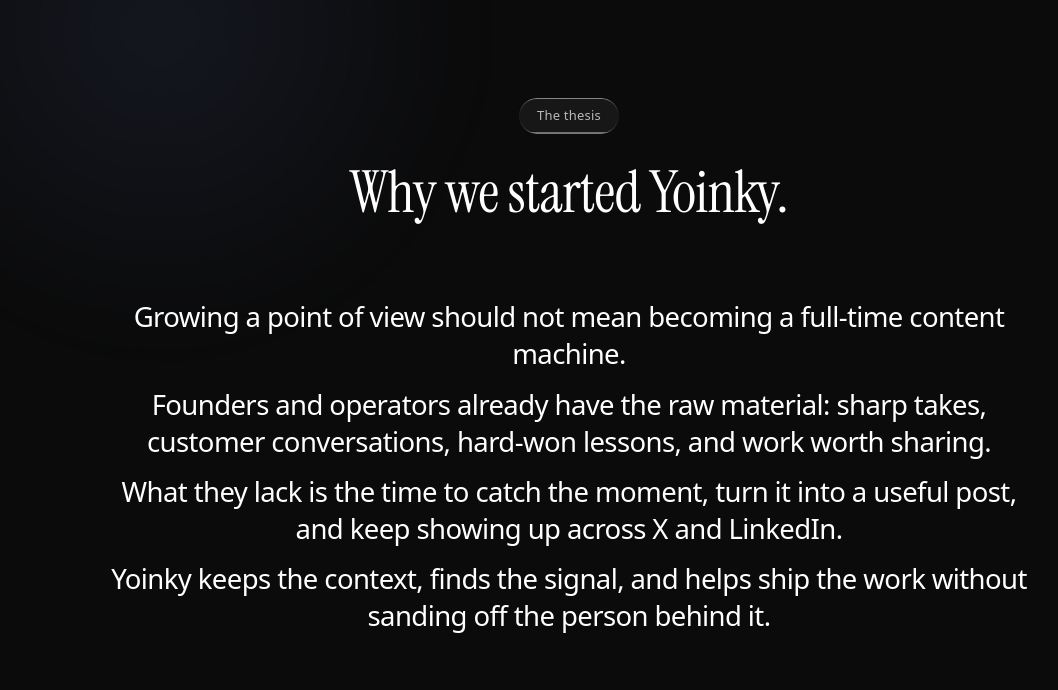
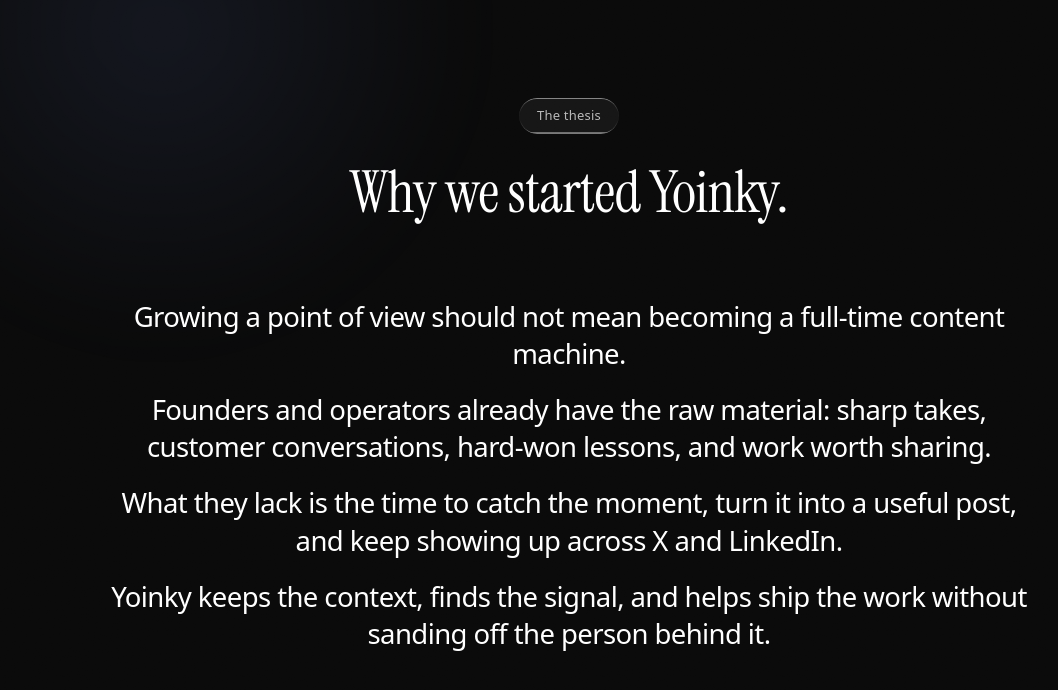
Before and after one commit to parry22/yoinky-landing, a Next.js app: page / in a window 1280 px wide. Shown: the part 842-1532 px from the top of the page, without its empty margins (71-1129 px from the left). Built offline with nearby package versions, Linux system fonts and the light colour scheme.

Commit message:
Increase thesis line spacing

```diff
--- a/app/(frontend)/components/WhyYoinky.tsx
+++ b/app/(frontend)/components/WhyYoinky.tsx
@@ -43,7 +43,7 @@
     <section ref={ref} style={{ minHeight: "170vh", position: "relative", padding: "clamp(80px,11vw,140px) 24px" }}>
       <div style={{ position: "sticky", top: "17vh", maxWidth: 920, margin: "0 auto" }}>
         <SectionHead kicker="The thesis" title="Why we started" accent="Yoinky." />
-        <div style={{ display: "grid", gap: "0.82em", marginTop: "clamp(46px,6vw,74px)", textAlign: "center" }}>
+        <div style={{ display: "grid", gap: "1.18em", marginTop: "clamp(46px,6vw,74px)", textAlign: "center" }}>
           {LINES.map((line, index) => {
             const fill = Math.max(0, Math.min(1, progress * (LINES.length + 0.65) - index));
             return (
```
